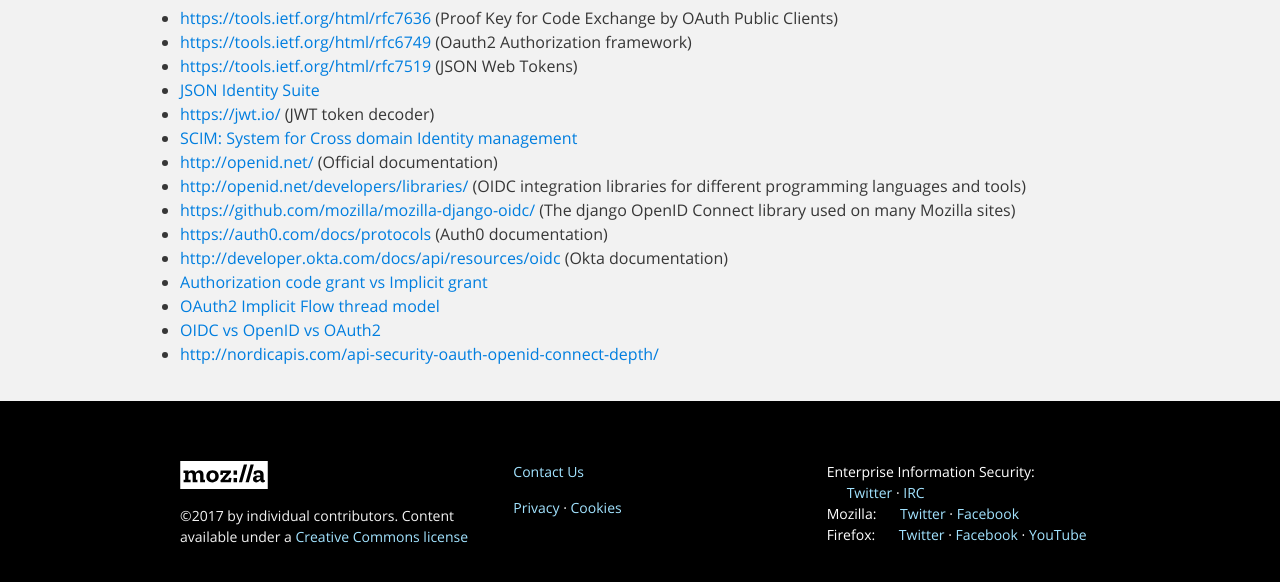
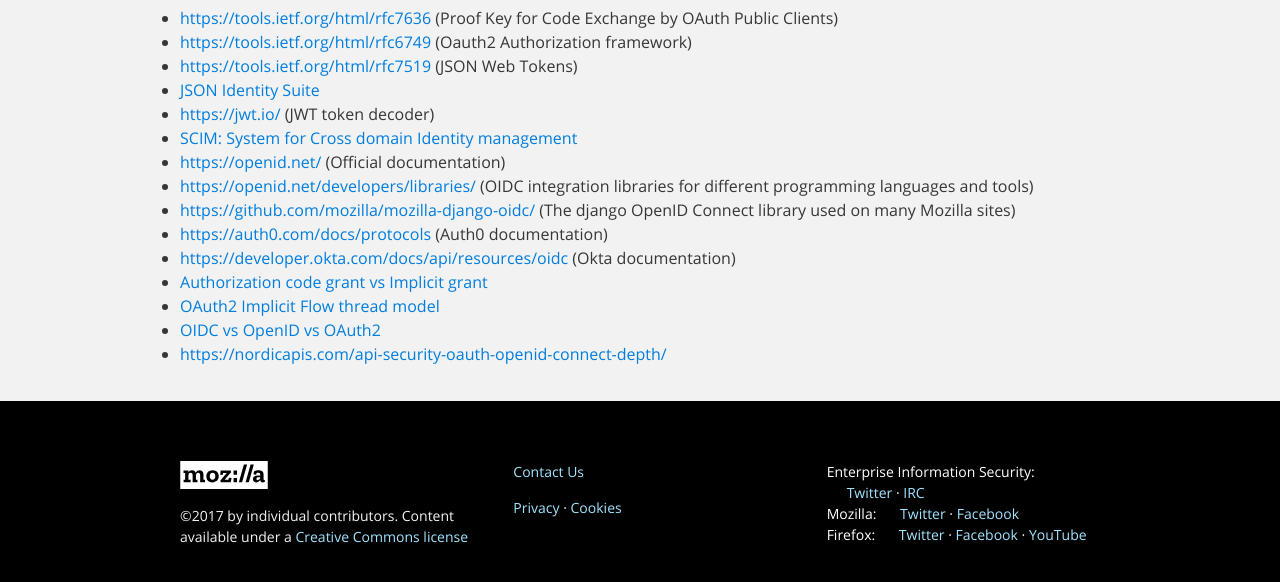
Before and after one commit to mozilla/infosec.mozilla.org, a Jekyll site: the page built from docs/guidelines/iam/openid_connect.md, in a window 1280 px wide and 900 px high, scrolled down 5193 px, cut to the strip 269-851 px from the top of the window. Built offline with Jekyll 4.4.1, drawn with Linux system fonts in a browser that asks for light colours; the repository's description, which GitHub fills in, is left out; part of the change alters nothing that is shown.

Commit message:
Update HTTP to HTTPS
Change links to HTTPS.
Exception: http://www.simplecloud.info/
Website has incorrectly configured certificate.

```diff
--- a/docs/guidelines/iam/openid_connect.md
+++ b/docs/guidelines/iam/openid_connect.md
@@ -67,7 +67,7 @@ For that reason, it is important that the web application (RP) respects the foll
     -   This ensures that access is revoked within *15 minutes* in the event that the user's account is disabled by the OpenID Connect Provider (OP).
     -   This issues a new ID token, with new attributes if they have changed.
     -   This may also renew the ID token expiration time.
-    -   This is generally done with the parameter `prompt=none` while calling the OpenID Connect `authorize` endpoint. See also [specifications](http://openid.net/specs/openid-connect-implicit-1_0.html#RequestParameters).
+    -   This is generally done with the parameter `prompt=none` while calling the OpenID Connect `authorize` endpoint. See also [specifications](https://openid.net/specs/openid-connect-implicit-1_0.html#RequestParameters).
 -   The web application (RP) can **optionally** provide a `logout` URL, which the OpenID Connect Provider (OP) can call to indicate if a user has logged out (so that the web application immediately know when to log the user out as well).
 
 ## Other important security considerations
@@ -112,12 +112,12 @@ Avoid using or storing refresh tokens. This is especially important for relying
 -   [JSON Identity Suite](https://ldapwiki.com/wiki/JSON%20Identity%20Suite)
 -   <https://jwt.io/> (JWT token decoder)
 -   [SCIM: System for Cross domain Identity management](http://www.simplecloud.info/)
--   <http://openid.net/> (Official documentation)
--   <http://openid.net/developers/libraries/> (OIDC integration libraries for different programming languages and tools)
+-   <https://openid.net/> (Official documentation)
+-   <https://openid.net/developers/libraries/> (OIDC integration libraries for different programming languages and tools)
 -   <https://github.com/mozilla/mozilla-django-oidc/> (The django OpenID Connect library used on many Mozilla sites)
 -   <https://auth0.com/docs/protocols> (Auth0 documentation)
--   <http://developer.okta.com/docs/api/resources/oidc> (Okta documentation)
--   [Authorization code grant vs Implicit grant](http://stackoverflow.com/questions/7522831/what-is-the-purpose-of-the-implicit-grant-authorization-type-in-oauth-2)
+-   <https://developer.okta.com/docs/api/resources/oidc> (Okta documentation)
+-   [Authorization code grant vs Implicit grant](https://stackoverflow.com/questions/7522831/what-is-the-purpose-of-the-implicit-grant-authorization-type-in-oauth-2)
 -   [OAuth2 Implicit Flow thread model](https://tools.ietf.org/html/rfc6819#section-4.4.2.1)
--   [OIDC vs OpenID vs OAuth2](http://security.stackexchange.com/questions/44611/difference-between-oauth-openid-and-openid-connect-in-very-simple-term)
--   <http://nordicapis.com/api-security-oauth-openid-connect-depth/>
+-   [OIDC vs OpenID vs OAuth2](https://security.stackexchange.com/questions/44611/difference-between-oauth-openid-and-openid-connect-in-very-simple-term)
+-   <https://nordicapis.com/api-security-oauth-openid-connect-depth/>
```
